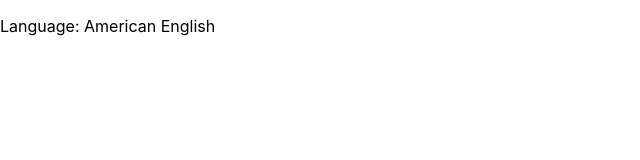
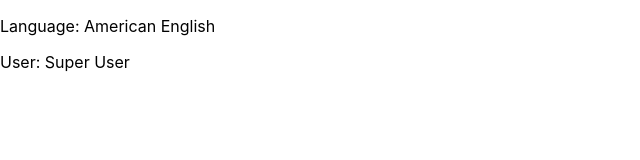
Before and after one commit to alchemist09/react-hooks-fun, a React (Create React App) app: page / in a window 1280 px wide. Shown: the top 160 px of the page, without its empty margins (0-640 px from the left). Built offline with nearby package versions, Linux system fonts and the light colour scheme.

Commit message:
Consumes the UserContext within the ClassContext component

```diff
--- a/src/components/useContext/ClassContext.js
+++ b/src/components/useContext/ClassContext.js
@@ -1,5 +1,5 @@
 import React, { Component } from 'react';
-import { LangContext } from '../../App';
+import { LangContext, UserContext } from '../../App';
 
 class ClassContext extends Component {
   render() {
@@ -8,7 +8,20 @@ class ClassContext extends Component {
         <LangContext.Consumer>
           {
             language => {
-              return <p>Language: {language}</p>
+              return (
+                <UserContext.Consumer>
+                  {
+                    user => {
+                      return (
+                        <React.Fragment>
+                          <p>Language: {language}</p>
+                          <p>User: {user}</p>
+                        </React.Fragment>
+                      )
+                    }
+                  }
+                </UserContext.Consumer>
+              )
             }
           }
         </LangContext.Consumer>
```
